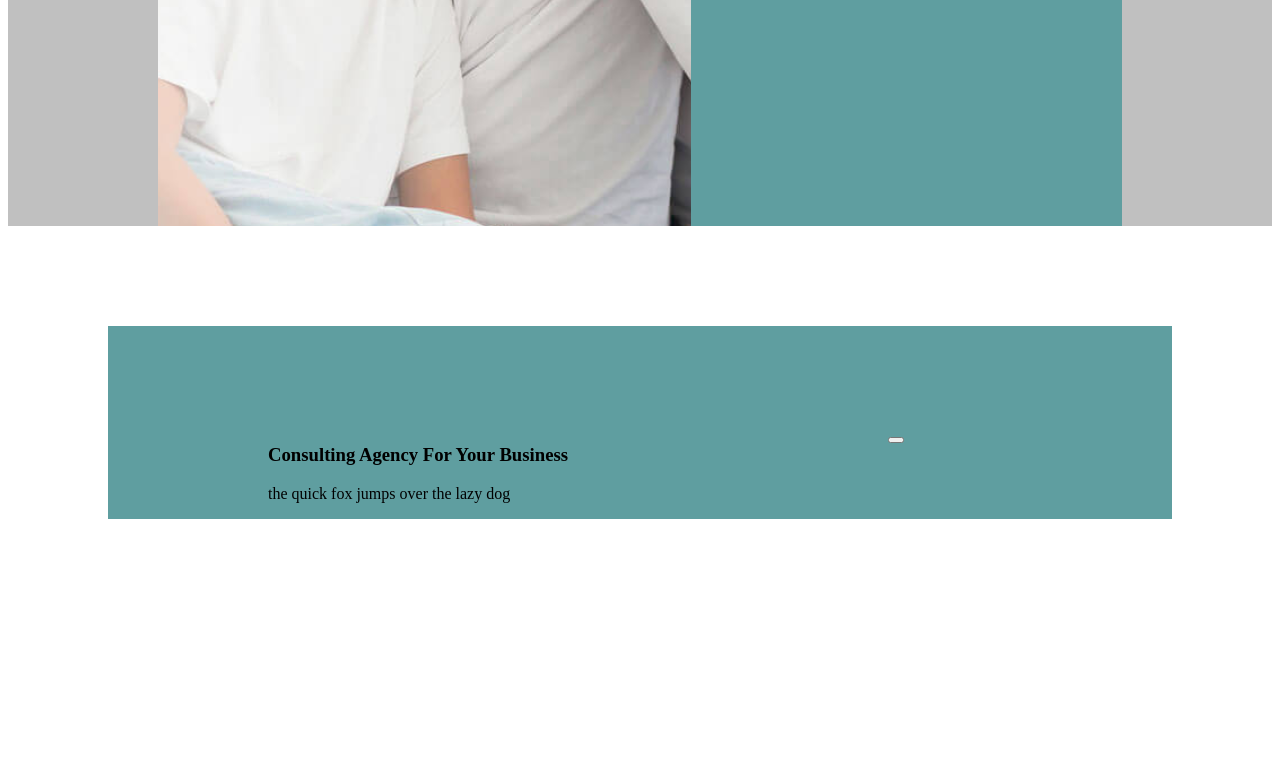
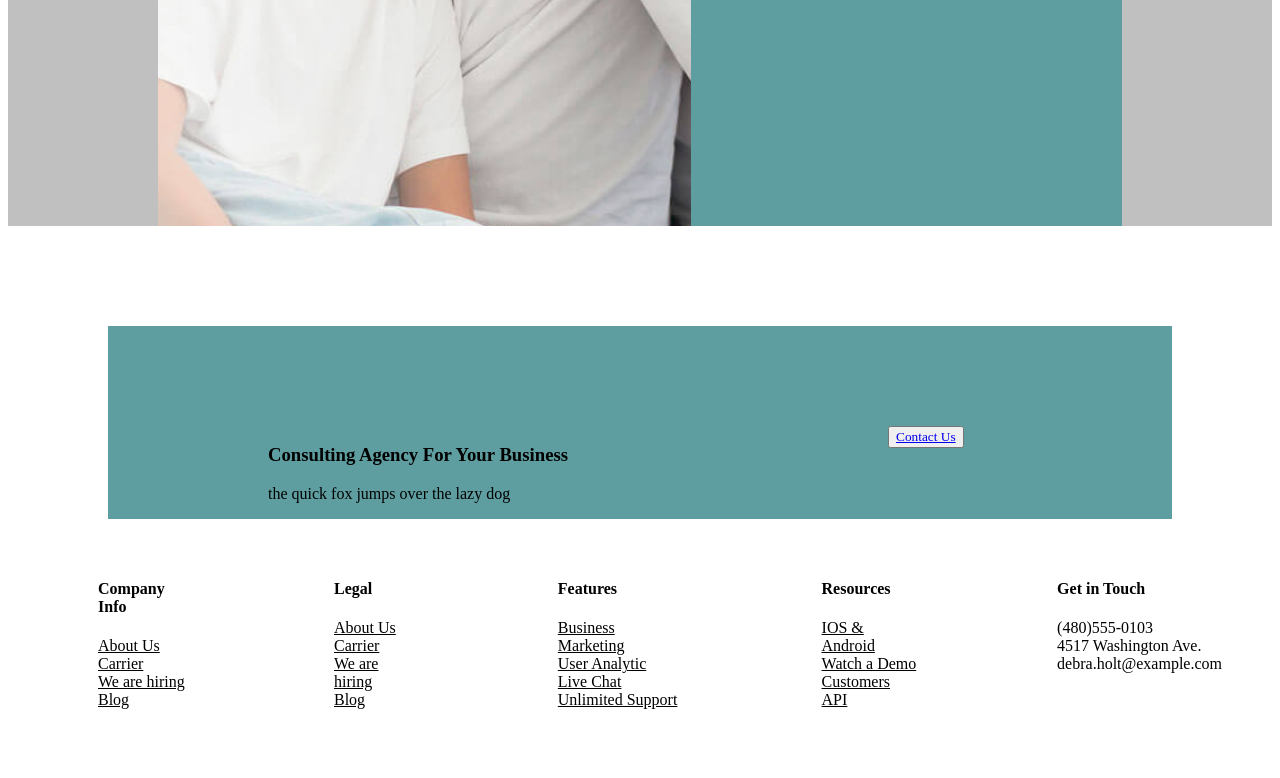
Before and after one commit to catekui/Insuarance, a plain HTML site: page website/index.html in a window 1280 px wide. Shown: the part 3526-4304 px from the top of the page. Before the commit the page ends 4145 px from the top, so only its background shows below. Drawn offline with Linux system fonts and the light colour scheme.

Commit message:
This commit will style the class companyinfo

```diff
--- a/website/index.css
+++ b/website/index.css
@@ -210,3 +210,21 @@ margin-left: 350px;
     margin-inline: 160px;
 
 }
+.companyinfo {
+    display: flex;
+    flex-direction: row;
+    justify-content: center;
+
+}
+.clfrg {
+    margin: 50px;
+    margin-top: -60px;
+
+}
+.clfrg ul {
+    list-style: none;
+
+}
+.clfrg ul a{
+    color:black;
+}
--- a/website/index.html
+++ b/website/index.html
@@ -235,15 +235,72 @@
                                     <p>the quick fox jumps over the lazy dog</p>
                                 </div>
                                 <div class=Agency>
-                                    <button><a href="Contact Us"></a></button>
+                                    <button><a href="#Contact Us">Contact Us</a></button>
                                 </div>
 
                             </div>
 
             </div>
 
-        </div
+        </div>
 
+
+    <div class="companyinfo">
+            <div class=clfrg>
+                 <ul>
+                    <li><h4>Company Info</h4></li>
+                    <li><a href="#About us">About Us</a></li>
+                    <li><a href="#Carrier">Carrier</a></li>
+                    <li><a href="#We are hiring">We are hiring</a></li>
+                    <li><a href="#Blog">Blog</a></li>
+
+                 </ul>
+            </div>
+
+            <div class=clfrg>
+                <ul>
+                   <li><h4>Legal</h4></li>
+                   <li><a href="#About us">About Us</a></li>
+                   <li><a href="#Carrier">Carrier</a></li>
+                   <li><a href="#We are hiring">We are hiring</a></li>
+                   <li><a href="#Blog">Blog</a></li>
+
+                </ul>
+            </div>
+
+            <div class=clfrg>
+            <ul>
+               <li><h4>Features</h4></li>
+               <li><a href="#Business Marketing">Business Marketing</a></li>
+               <li><a href="#User Analytic">User Analytic</a></li>
+               <li><a href="#Live Chat">Live Chat</a></li>
+               <li><a href="#Unlimited Support">Unlimited Support</a></li>
+
+             </ul>
+           </div>
+
+           <div class=clfrg>
+             <ul>
+              <li><h4>Resources</h4></li>
+              <li><a href="#IOS & Android">IOS & Android</a></li>
+              <li><a href="#Watch a Demo">Watch a Demo</a></li>
+              <li><a href="#Customers">Customers</a></li>
+              <li><a href="#API">API</a></li>
+
+             </ul>
+          </div>
+
+         <div class=clfrg>
+          <ul>
+             <li><h4>Get in Touch</h4></li>
+             <li>(480)555-0103</li>
+            <li>4517 Washington Ave.</li>
+            <li>debra.holt@example.com</li>
+
+          </ul>
+        </div>
+
+    </div>
 
 
 
```
